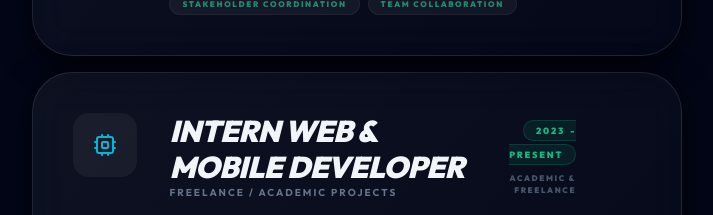
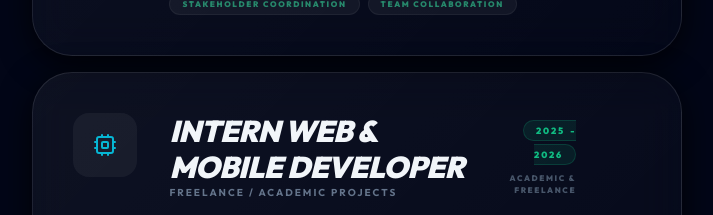
Before and after one commit to Dineth111/Dineth-Portfolio, a React (Vite) app: page / in a window 1280 px wide. Shown: the part 8920-9135 px from the top of the page, without its empty margins (566-1279 px from the left). Built offline with nearby package versions, Linux system fonts and the light colour scheme.

Commit message:
Update intern experience dates

```diff
--- a/src/App.tsx
+++ b/src/App.tsx
@@ -789,7 +789,7 @@ const Experience = () => {
         {
             title: "Intern Web & Mobile Developer",
             company: "Freelance / Academic Projects",
-            period: "2023 - PRESENT",
+            period: "2025 - 2026",
             type: "ACADEMIC & FREELANCE",
             details: "Developing full-stack web applications and mobile apps while applying UI/UX principles to create clean, responsive interfaces.",
             achievements: [
```
